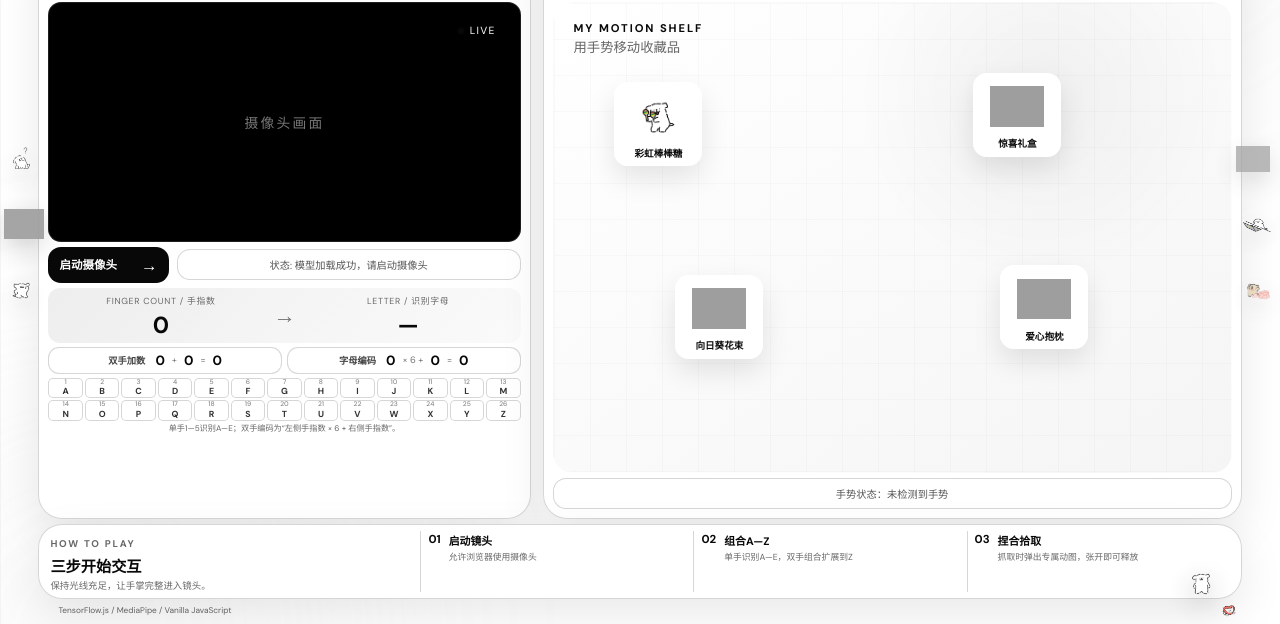
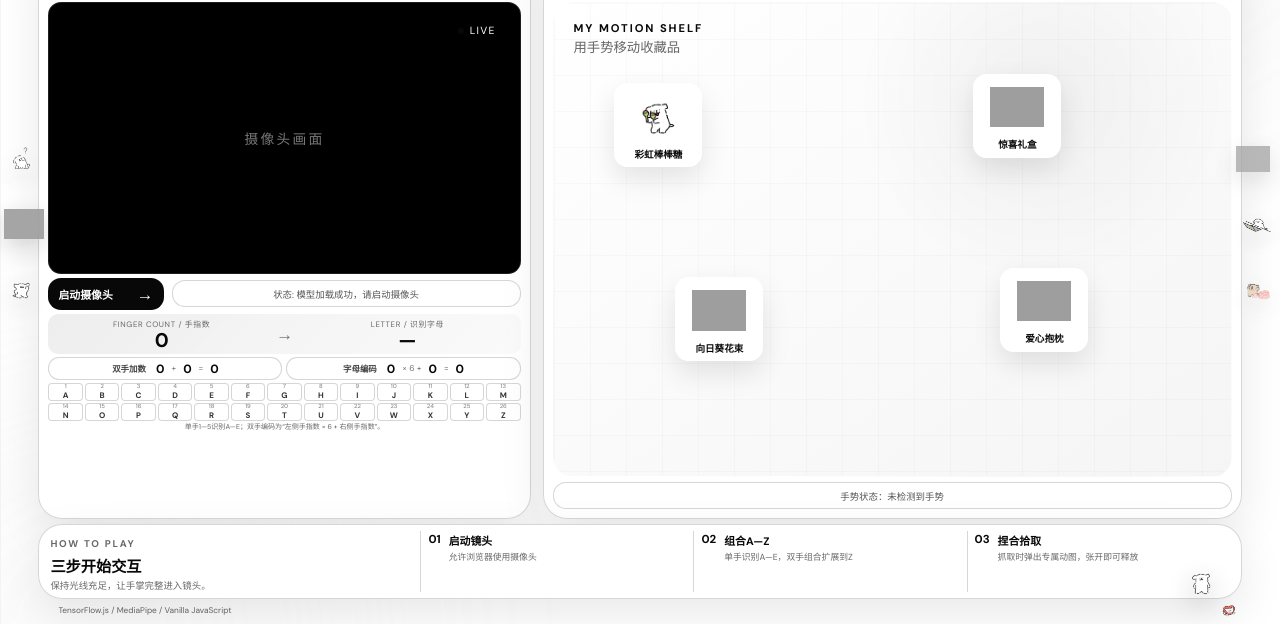
Before and after one commit to liyu313010-ship-it/hand_gesture_grab, a website built with Vite: page index.html in a window 1280 px wide. Shown: the part 176-800 px from the top of the page. Built offline with nearby package versions, Linux system fonts and the light colour scheme; grey boxes are pictures that could not be loaded; what @tensorflow-models/hand-pose-detection would draw is missing.

Commit message:
fix: compact recognition controls and extend camera

```diff
--- a/src/index.css
+++ b/src/index.css
@@ -567,21 +567,23 @@ h1 span, .kicker, .stage-title span, .reaction-kicker { color: #080808; }
   .model-chip { padding: 4px 8px; font-size: .55rem; }
   .panel-sticker { top: -18px; width: 42px; height: 42px; }
 
-  .video-container { height: clamp(220px, 30vh, 245px); border-radius: 13px; }
-  .camera-controls { margin-top: 5px; }
-  .btn { padding: 7px 11px; font-size: .72rem; }
-  .status { min-height: 31px; padding: 4px 8px; font-size: .64rem; }
+  .video-container { height: clamp(250px, 34vh, 275px); border-radius: 13px; }
+  .camera-controls { margin-top: 4px; }
+  .btn { padding: 5px 10px; font-size: .68rem; }
+  .status { min-height: 27px; padding: 3px 7px; font-size: .59rem; }
 
-  .recognition-panel { margin-top: 5px; padding: 6px 10px; border-radius: 12px; }
-  .recognition-label { font-size: .55rem; }
-  .recognition-item strong { font-size: 1.45rem; }
-  .two-hand-math { margin-top: 4px; gap: 5px; }
-  .two-hand-math > div { min-height: 27px; font-size: .58rem; }
-  .two-hand-math b, .two-hand-math strong { font-size: .84rem; }
-  .alphabet-map { margin-top: 4px; gap: 2px; }
-  .alphabet-key { min-height: 19px; border-radius: 5px; font-size: .55rem; }
-  .alphabet-key small { font-size: .42rem; }
-  .encoding-tip { margin-top: 3px; font-size: .51rem; line-height: 1.2; }
+  .recognition-panel { margin-top: 4px; padding: 4px 9px; border-radius: 10px; }
+  .recognition-item { gap: 2px; }
+  .recognition-label { font-size: .49rem; }
+  .recognition-item strong { font-size: 1.24rem; }
+  .recognition-arrow { font-size: 1.08rem; }
+  .two-hand-math { margin-top: 3px; gap: 4px; }
+  .two-hand-math > div { min-height: 23px; font-size: .53rem; }
+  .two-hand-math b, .two-hand-math strong { font-size: .75rem; }
+  .alphabet-map { margin-top: 3px; gap: 2px; }
+  .alphabet-key { min-height: 16px; border-radius: 4px; font-size: .5rem; }
+  .alphabet-key small { font-size: .37rem; }
+  .encoding-tip { margin-top: 2px; font-size: .44rem; line-height: 1.1; }
 
   .object { width: 88px; min-height: 84px; border-radius: 14px; }
   .object img { width: 54px; height: 54px; }
```
Also changed, not shown: docs/界面预览.png.
